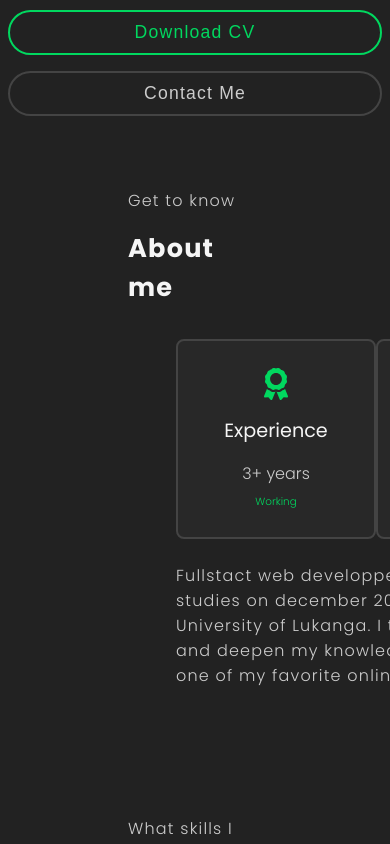
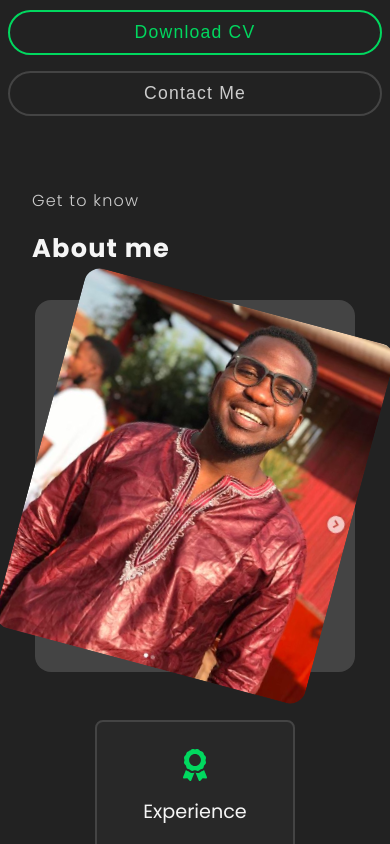
Before and after one commit to Mechack08/portfolio, a React (Create React App) app: page / in a window 390 px wide. Shown: the part 840-1684 px from the top of the page. Built offline with nearby package versions, Linux system fonts and the light colour scheme.

Commit message:
Making the page responsive

```diff
--- a/src/styles/components/_about.scss
+++ b/src/styles/components/_about.scss
@@ -21,11 +21,14 @@ section {
     }
     .content {
         display: flex;
+        justify-content: space-between;
         gap: 3rem;
 
         .image {
-            flex: 1;
+            width: 320px;
+            height: 372px;
             position: relative;
+            flex-shrink: 0;
 
             img {
                 border-radius: 1rem;
@@ -49,12 +52,11 @@ section {
         }
 
         .description {
-            flex: 2;
             position: relative;
 
             article {
                 display: flex;
-                justify-content: space-between;
+                gap: 1rem;
                 margin-bottom: 1.5rem;
 
                 .experience {
@@ -128,3 +130,56 @@ section {
         }
     }
 }
+
+@media screen and (max-width: 1235px) {
+    section {
+        .content {
+            .image {
+                flex-shrink: 0;
+            }
+            .description {
+                article {
+                    flex-wrap: wrap;
+                    gap: 1rem;
+                }
+
+                a {
+                    bottom: -64px;
+                }
+            }
+        }
+    }
+}
+
+@media screen and (max-width: 1050px) {
+    section {
+        .content {
+            flex-direction: column;
+            align-items: center;
+
+            .description {
+                article {
+                    justify-content: space-around;
+                }
+            }
+        }
+    }
+}
+
+@media screen and (max-width: 950px) {
+    section {
+        padding: $mp-mdscreen $mp-mdscreen;
+    }
+}
+
+@media screen and (max-width: 500px) {
+    section {
+        padding: $mp-mdscreen $mp-smscreen;
+    }
+}
+
+@media screen and (max-width: 350px) {
+    section {
+        padding: $mp-mdscreen 1rem;
+    }
+}
```
